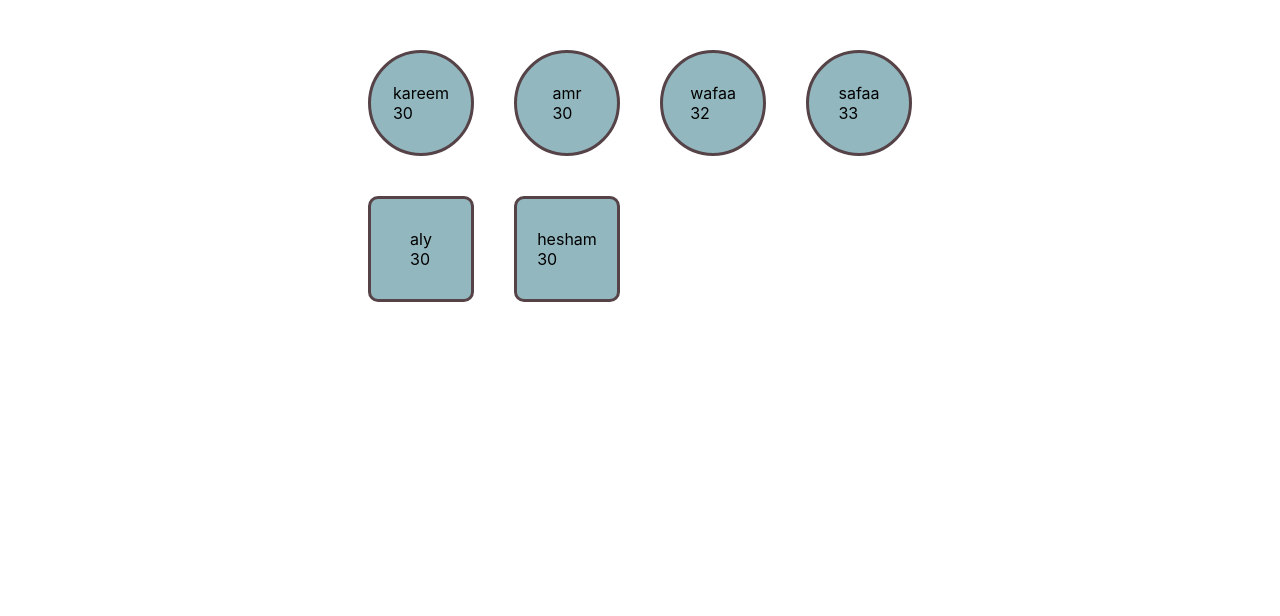
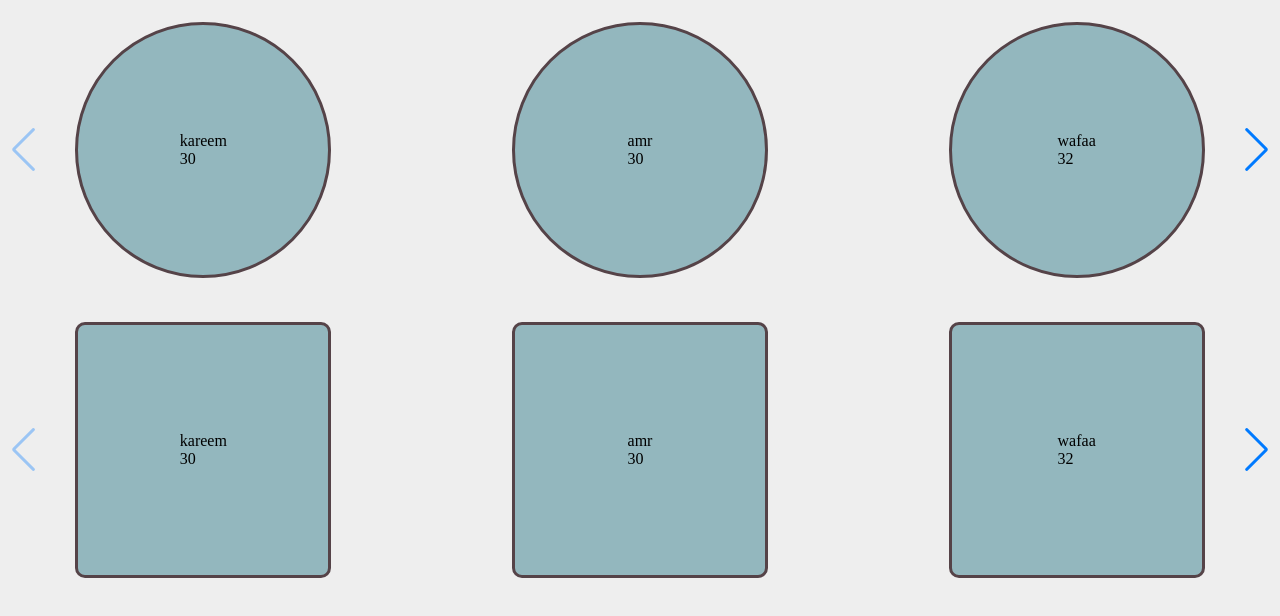
Before and after one commit to KimzCodes/reactCloneElement, a React (Create React App) app: page / in a window 1280 px wide. Shown: the top 616 px of the page. Built offline with nearby package versions, Linux system fonts and the light colour scheme.

Commit message:
react with swiper

```diff
--- a/package.json
+++ b/package.json
@@ -9,6 +9,8 @@
     "react": "^17.0.2",
     "react-dom": "^17.0.2",
     "react-scripts": "4.0.3",
+    "sass": "^1.43.4",
+    "swiper": "6.8",
     "web-vitals": "^1.0.1"
   },
   "scripts": {
--- a/src/App.js
+++ b/src/App.js
@@ -1,30 +1,49 @@
-import List from './components/List';
 import ShapOne from './components/ShapOne';
 import ShapTwo from './components/ShapTwo';
+import Carousel from './components/Carousel';
+import React from 'react';
+import './index.css';
 
 function App() {
   const userData = [
+    {
+      enable: true,
+      componentName: ShapOne,
+      data: [
         { id: 1, name: 'kareem', email: 'kareem@email.com', age: 30 },
         { id: 2, name: 'amr', email: 'amr@email.com', age: 30 },
         { id: 3, name: 'wafaa', email: 'wafaa@email.com', age: 32 },
         { id: 4, name: 'safaa', email: 'safaa@email.com', age: 33 },
+        { id: 5, name: 'safaa', email: 'safaa@email.com', age: 33 },
+        { id: 6, name: 'safaa', email: 'safaa@email.com', age: 33 },
+      ],
+    },
+    {
+      enable: true,
+      componentName: ShapTwo,
+      data: [
+        { id: 1, name: 'kareem', email: 'kareem@email.com', age: 30 },
+        { id: 2, name: 'amr', email: 'amr@email.com', age: 30 },
+        { id: 3, name: 'wafaa', email: 'wafaa@email.com', age: 32 },
+        { id: 4, name: 'safaa', email: 'safaa@email.com', age: 33 },
+        { id: 5, name: 'safaa', email: 'safaa@email.com', age: 33 },
+        { id: 6, name: 'safaa', email: 'safaa@email.com', age: 33 },
+      ],
+    },
   ];
 
-  const userData2 = [
-    { id: 1, name: 'aly', email: 'kareem@email.com', age: 30 },
-    { id: 2, name: 'hesham', email: 'amr@email.com', age: 30 },
-  ];
-
+  const carousels = userData.map((item, idx) => {
+    if (item.enable) {
+      let MyComponent = userData[idx].componentName;
       return (
-    <div className='App'>
-      <List items={userData}>
-        <ShapOne />
-      </List>
-      <List items={userData2}>
-        <ShapTwo />
-      </List>
-    </div>
+        <Carousel items={item.data} slidesPerView='3' navigation key={idx}>
+          <MyComponent />
+        </Carousel>
       );
+    }
+    return null;
+  });
+  return <div className='App'>{carousels}</div>;
 }
 
 export default App;
--- /dev/null
+++ b/src/components/Carousel.js
@@ -0,0 +1,30 @@
+import { Swiper, SwiperSlide } from 'swiper/react';
+import 'swiper/swiper.min.css';
+import 'swiper/components/pagination/pagination.min.css';
+import 'swiper/components/navigation/navigation.min.css';
+import SwiperCore, { Pagination, Navigation } from 'swiper/core';
+
+import '../swiper.css';
+import React from 'react';
+
+SwiperCore.use([Pagination, Navigation]);
+
+const Carousel = ({ children, items, slidesPerView, navigation }) => {
+  const slides = items.map((item) => (
+    <SwiperSlide key={item.id}>
+      {React.cloneElement(children, { key: item.id, item })}
+    </SwiperSlide>
+  ));
+
+  return (
+    <Swiper
+      navigation={navigation ? navigation : false}
+      slidesPerView={slidesPerView ? slidesPerView : '2'}
+      spaceBetween={30}
+    >
+      {slides}
+    </Swiper>
+  );
+};
+
+export default Carousel;
--- a/src/components/ShapOne.js
+++ b/src/components/ShapOne.js
@@ -1,7 +1,6 @@
 import React from 'react';
 
 const ShapOne = ({ item }) => {
-  console.log(item);
   return (
     <div className='shapeOne'>
       <ul>
--- a/src/index.css
+++ b/src/index.css
@@ -1,27 +1,24 @@
-body {
-  margin: 30px;
-  font-family: -apple-system, BlinkMacSystemFont, 'Segoe UI', 'Roboto', 'Oxygen',
-    'Ubuntu', 'Cantarell', 'Fira Sans', 'Droid Sans', 'Helvetica Neue',
-    sans-serif;
-  -webkit-font-smoothing: antialiased;
-  -moz-osx-font-smoothing: grayscale;
-  display: flex;
-  flex-direction: column;
-  align-items: center;
+* {
+  margin: 0;
+  padding: 0;
 }
 
-* {
-  padding: 0
+body {
+  background: #eee;
+  position: relative;
+  width: 100%;
+  height: 100vh;
+  font-family: 'Martel', serif;
+  overflow: hidden;
 }
 
 .list {
-
   display: flex;
 }
 
 .shapeOne {
-  width: 100px;
-  height: 100px;
+  width: 250px;
+  height: 250px;
   background-color: #93b7be;
   border: 3px solid #554348;
   border-radius: 50%;
@@ -32,8 +29,8 @@ body {
 }
 
 .shapeTwo {
-  width: 100px;
-  height: 100px;
+  width: 250px;
+  height: 250px;
   background-color: #93b7be;
   border: 3px solid #554348;
   border-radius: 10px;
@@ -53,6 +50,6 @@ body {
   background-color: #93b7be;
 }
 
-ul{
+ul {
   list-style-type: none;
 }
--- /dev/null
+++ b/src/swiper.css
@@ -0,0 +1,10 @@
+.swiper-container {
+  width: 100%;
+  height: 300px;
+}
+
+.swiper-slide {
+  display: flex;
+  align-items: center;
+  justify-content: center;
+}
```
Also changed, not shown: 2 other files (tests, documents, lock files or other folders). Lines whose indentation alone changed are shown as unchanged.
